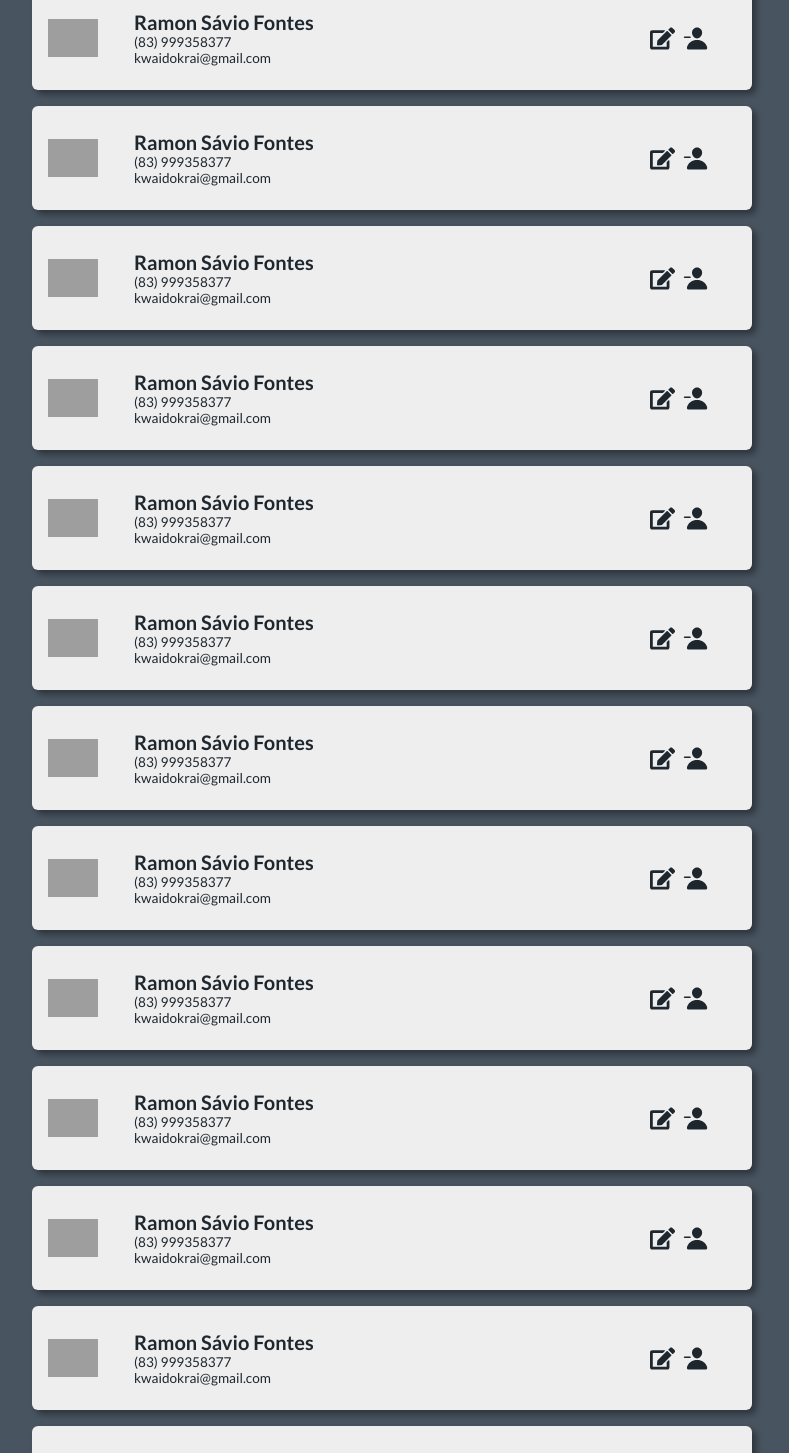
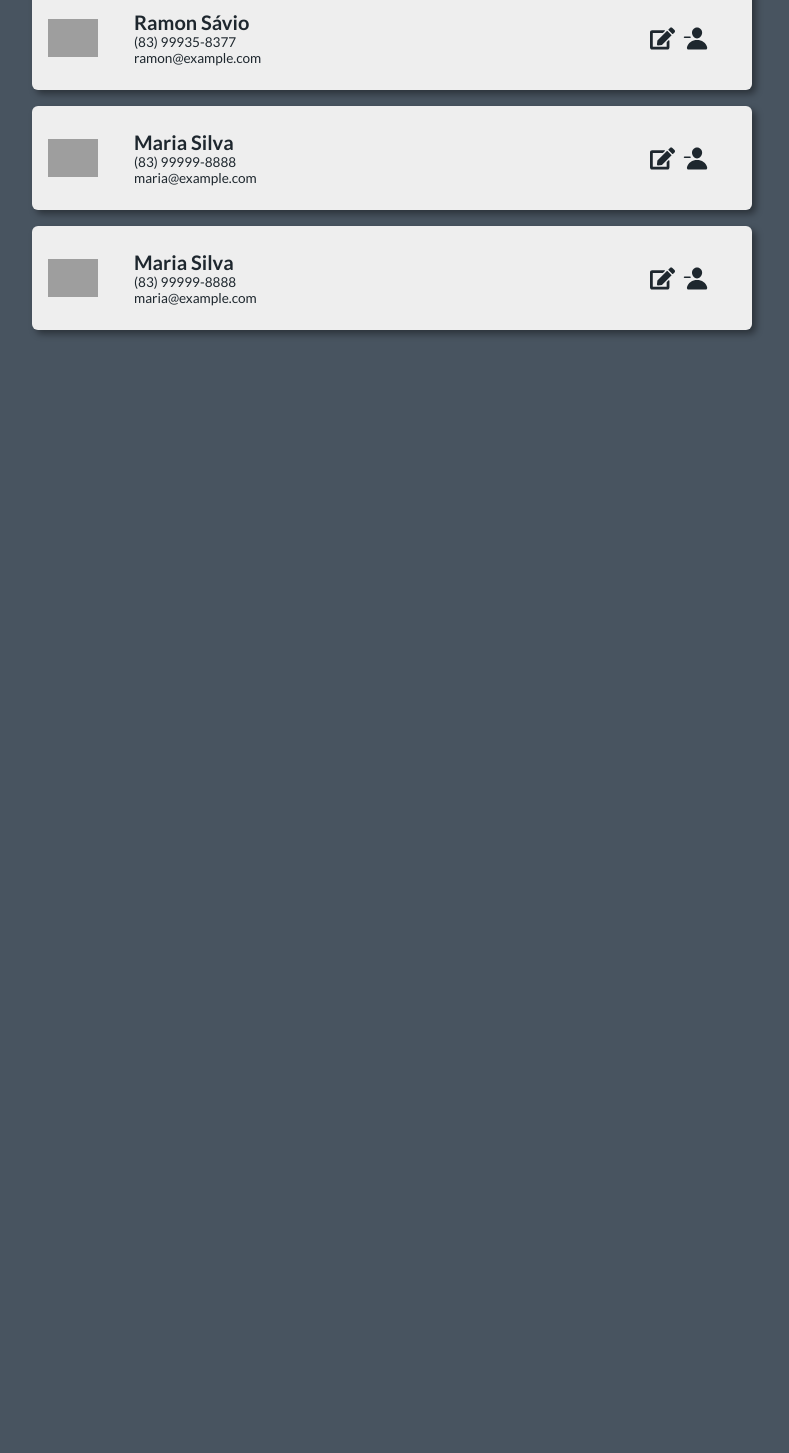
Before and after one commit to RamonSFR/contacts-list, a React (Create React App) app: page / in a window 1280 px wide. Shown: the part 340-1793 px from the top of the page, without its empty margins (248-1037 px from the left). After the commit the page ends 800 px from the top, so only its background shows below. Built offline with nearby package versions, Linux system fonts and the light colour scheme; grey boxes are pictures that could not be loaded.

Commit message:
contacts obj and map

```diff
--- a/src/components/Contact/index.tsx
+++ b/src/components/Contact/index.tsx
@@ -3,18 +3,22 @@ import { useState } from 'react'
 import { FaEdit, FaSave } from 'react-icons/fa'
 import { IoPersonRemove } from 'react-icons/io5'
 import { ImCancelCircle } from 'react-icons/im'
+
 import * as S from './styles'
+import { ContactObj } from '../../store/reducers/contacts'
 
-const Contact = () => {
+type Props = ContactObj
+
+const Contact = ({ name, phone, email }: Props) => {
   const [estaEditando, setEstaeditando] = useState(false)
 
   return (
     <S.Cont>
       <img src="https://img.icons8.com/?size=100&id=98957&format=png&color=000000" />
       <div>
-        <h2>Ramon Sávio Fontes</h2>
-        <p>(83) 999358377</p>
-        <p>kwaidokrai@gmail.com</p>
+        <h2>{name}</h2>
+        <p>{phone}</p>
+        <p>{email}</p>
       </div>
 
       {estaEditando ? (
--- a/src/components/ContactCard/index.tsx
+++ b/src/components/ContactCard/index.tsx
@@ -1,31 +1,21 @@
+import { useSelector } from 'react-redux'
+
+import { RootReducer } from '../../store'
 import Contact from '../Contact'
 import * as S from './styles'
 
 const ContactCard = () => {
+  const contacts = useSelector((state: RootReducer) => state.contacts)
+
   return (
     <S.ContactCard>
       <S.Titulo>
         <h2>Contatos criados</h2>
         <span>0</span>
       </S.Titulo>
-      <Contact />
-      <Contact />
-      <Contact />
-      <Contact />
-      <Contact />
-      <Contact />
-      <Contact />
-      <Contact />
-      <Contact />
-      <Contact />
-      <Contact />
-      <Contact />
-      <Contact />
-      <Contact />
-      <Contact />
-      <Contact />
-      <Contact />
-      <Contact />
+      {contacts.map((t) => (
+        <Contact key={t.name} name={t.name} phone={t.phone} email={t.email} />
+      ))}
     </S.ContactCard>
   )
 }
--- a/src/containers/ContactsList/styles.ts
+++ b/src/containers/ContactsList/styles.ts
@@ -1,12 +1,10 @@
 import styled from 'styled-components'
-import variables from '../../styles/variables'
 
 export const ContactsList = styled.div`
-  background-color: ${variables.blue2};
   width: 100%;
   height: 100%;
+  padding-bottom: 32px;
   display: flex;
-  padding-bottom: 32px;
 `
 
 export const Container = styled.div`
--- a/src/store/index.ts
+++ b/src/store/index.ts
@@ -1,7 +1,11 @@
 import { configureStore } from '@reduxjs/toolkit'
 
+import contactsReducer from './reducers/contacts'
+
 const store = configureStore({
-  reducer: {}
+  reducer: {
+    contacts: contactsReducer
+  }
 })
 
 export type RootReducer = ReturnType<typeof store.getState>
--- /dev/null
+++ b/src/store/reducers/contacts.ts
@@ -0,0 +1,33 @@
+import { createSlice } from '@reduxjs/toolkit'
+
+export type ContactObj = {
+  name: string
+  phone: string
+  email: string
+}
+
+const initialState = [
+  {
+    name: 'Ramon Sávio',
+    phone: '(83) 99935-8377',
+    email: 'ramon@example.com'
+  },
+  {
+    name: 'Maria Silva',
+    phone: '(83) 99999-8888',
+    email: 'maria@example.com'
+  },
+  {
+    name: 'Maria Silva',
+    phone: '(83) 99999-8888',
+    email: 'maria@example.com'
+  }
+]
+
+const ContactsSlice = createSlice({
+  name: 'contacts',
+  initialState,
+  reducers: {}
+})
+
+export default ContactsSlice.reducer
--- a/src/styles/index.ts
+++ b/src/styles/index.ts
@@ -1,4 +1,5 @@
 import { createGlobalStyle } from 'styled-components'
+import variables from './variables'
 
 const GlobalStyle = createGlobalStyle`
   * {
@@ -8,6 +9,10 @@ const GlobalStyle = createGlobalStyle`
   font-family: 'Lato', sans-serif;
   list-style: none;
 }
+
+body {
+  background-color: ${variables.blue2};
+}
 `
 
 export default GlobalStyle
```
